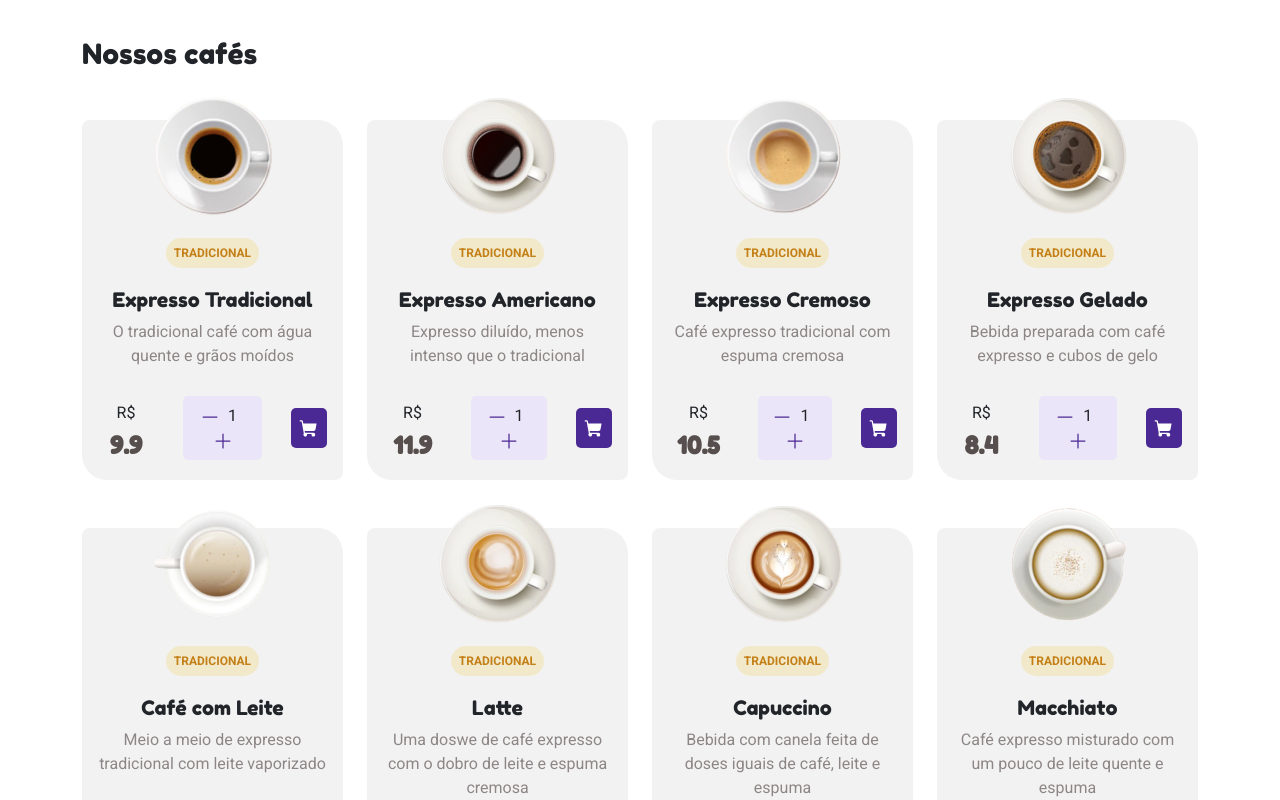
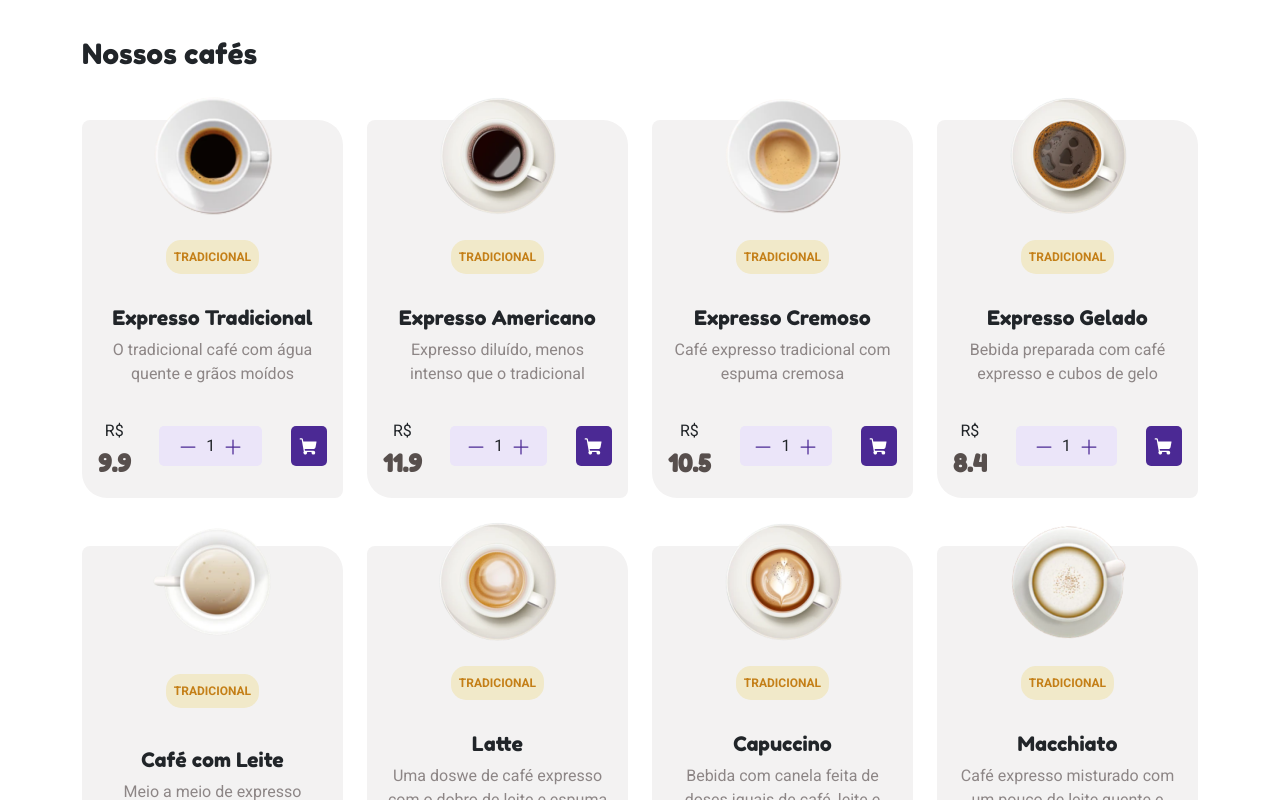
Before and after one commit to matheushq27/coffee-delivery, a React (Vite) app: page / in a window 1280 px wide. Shown: the part 760-1560 px from the top of the page. Built offline with nearby package versions, Linux system fonts and the light colour scheme.

Commit message:
Ajustes na home

```diff
--- a/src/pages/Home/sections/coffeeList/index.tsx
+++ b/src/pages/Home/sections/coffeeList/index.tsx
@@ -30,7 +30,7 @@ export function CoffeeList(){
                             </CoffeeListCardBody>
                             <CoffeeListCardFooter>
                                 <span>R$<strong> {info.price}</strong></span>
-                                <BoxCounter className="p-2">
+                                <BoxCounter className="p-2 w-100">
                                 <button><Minus size={20} weight="fill" /></button>
                                 <span className="ms-2 me-2">1</span>
                                 <button><Plus size={20} weight="fill" /></button>
--- a/src/pages/Home/sections/coffeeList/styles.ts
+++ b/src/pages/Home/sections/coffeeList/styles.ts
@@ -8,6 +8,10 @@ export const CoffeeListCard = styled.div`
   border-top-left-radius: 8px;
   border-bottom-right-radius: 8px;
   width: 100%;
+  height: 100%;
+  display: flex;
+  justify-content: space-between;
+  flex-direction: column;
 
   img{
     margin-top: -40px;
@@ -23,6 +27,9 @@ export const CoffeeTag = styled.span`
   border-radius: 15px;
   text-align: center;
   font-size: 0.75rem;
+  width: max-content;
+  margin-left: auto;
+  margin-right: auto;
 `
 
 export const CoffeeListCardBody = styled.div`
```
